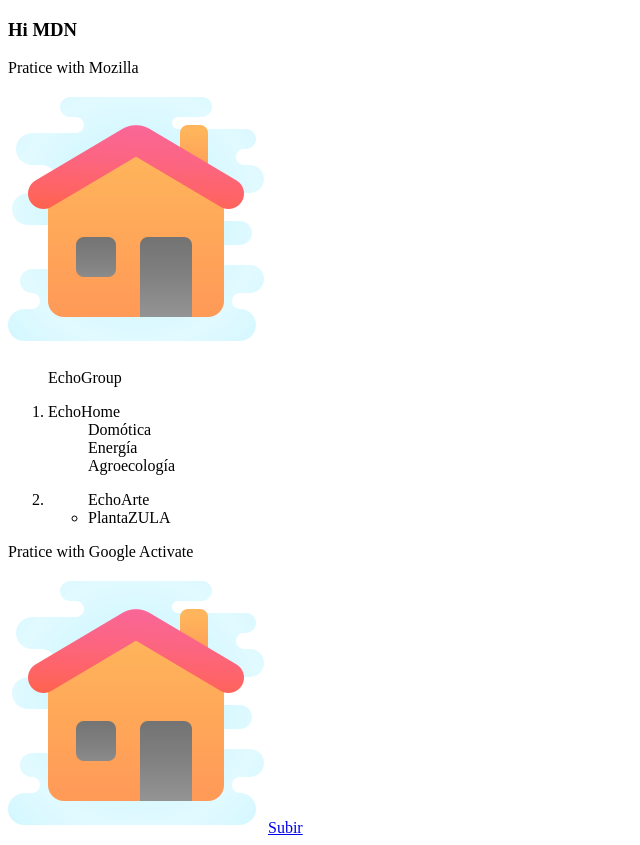
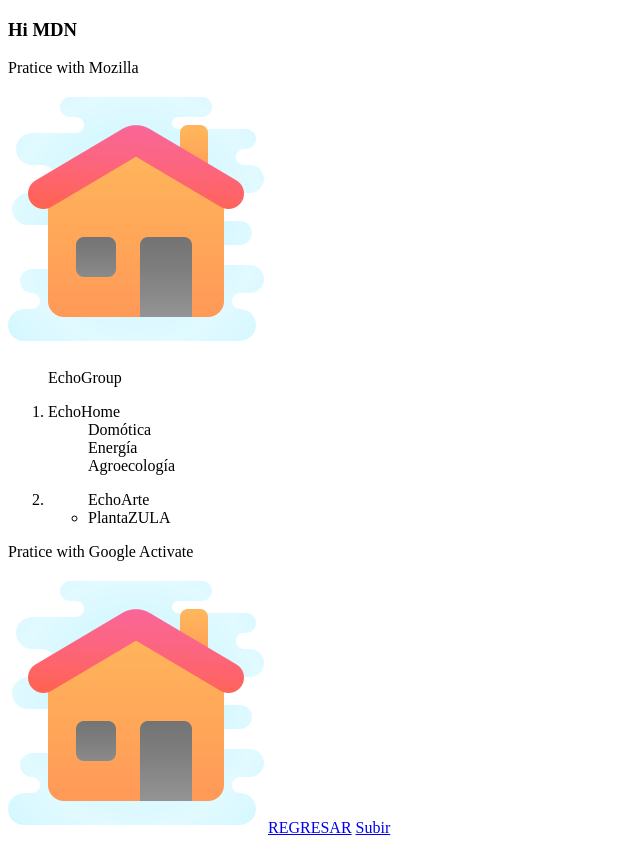
Before and after one commit to appjava/plantasZULA, a plain HTML site: page mdn.html in a window 1280 px wide. Shown: the whole page, without its empty margins (0-640 px from the left). Drawn offline with Linux system fonts and the light colour scheme.

Commit message:
Update mdn.html

```diff
--- a/mdn.html
+++ b/mdn.html
@@ -27,6 +27,7 @@
     <p>Pratice with Google Activate</p>
     <img src="images/home.png" alt="home">
 
+    <a href="index.html">REGRESAR</a>
     <a href="#titulo">Subir</a>
 </body>
 </html>
```
